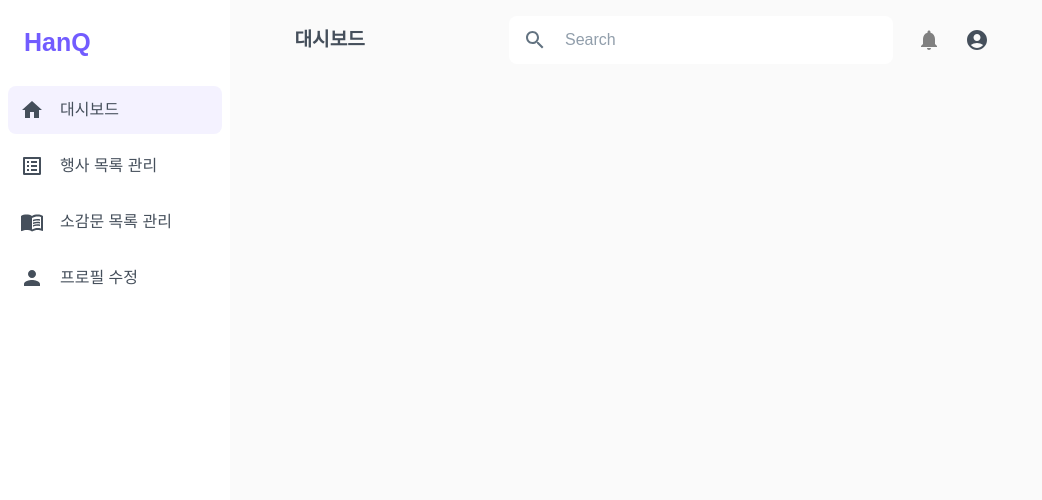
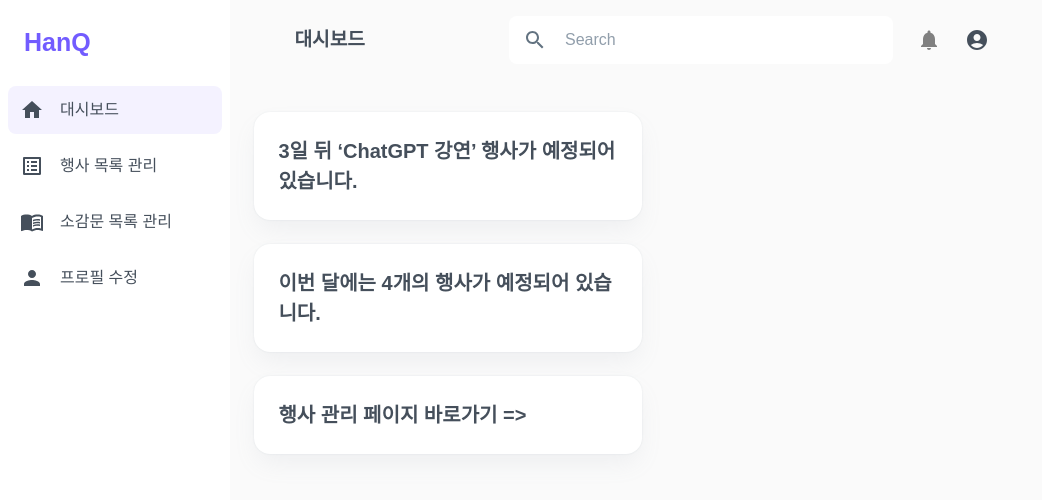
Before and after one commit to walab-shiny/HanQ, a React (Create React App) app in the folder FRONT/host/: page / in a window 1280 px wide. Shown: the top 500 px of the page, without its empty margins (0-1042 px from the left). Built offline with nearby package versions, Linux system fonts and the light colour scheme.

Commit message:
feat[#1] : info card list

```diff
--- /dev/null
+++ b/FRONT/host/src/components/Dashboard/CardList.tsx
@@ -0,0 +1,32 @@
+import Box from "@mui/material/Box";
+import CardActions from "@mui/material/CardActions";
+import CardContent from "@mui/material/CardContent";
+import Button from "@mui/material/Button";
+import Typography from "@mui/material/Typography";
+import Card from "@mui/material/Card";
+
+export default function CardList() {
+  const notis = [
+    "3일 뒤 ‘ChatGPT 강연’ 행사가 예정되어 있습니다.",
+    "이번 달에는 4개의 행사가 예정되어 있습니다.",
+    "행사 관리 페이지 바로가기 =>",
+  ];
+  return (
+    <Box width="50%">
+      {notis.map((noti, idx) => (
+        <Box width="100%" m={3}>
+          <Card>
+            <CardContent>
+              <Typography variant="h5" component="div">
+                {noti}
+              </Typography>
+            </CardContent>
+            {/* <CardActions>
+            <Button size="small">Learn More</Button>
+          </CardActions> */}
+          </Card>
+        </Box>
+      ))}
+    </Box>
+  );
+}
--- a/FRONT/host/src/pages/Dashboard.tsx
+++ b/FRONT/host/src/pages/Dashboard.tsx
@@ -1,4 +1,5 @@
 import { Box } from "@mui/material";
+import CardList from "../components/Dashboard/CardList";
 import Header from "../components/Dashboard/Header";
 import Logo from "../components/Dashboard/Logo";
 import MenuList from "../components/Dashboard/MenuList";
@@ -15,8 +16,14 @@ export default function Dashboard() {
         <Logo />
         <MenuList />
       </Box>
-      <Box display="flex" alignItems="flex-start">
+      <Box
+        display="flex"
+        alignItems="flex-start"
+        flexDirection="column"
+        gap={1}
+      >
         <Header />
+        <CardList />
       </Box>
     </Box>
   );
```
